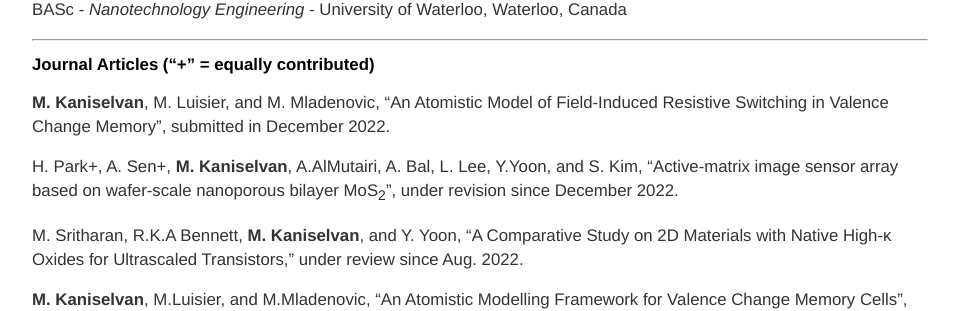
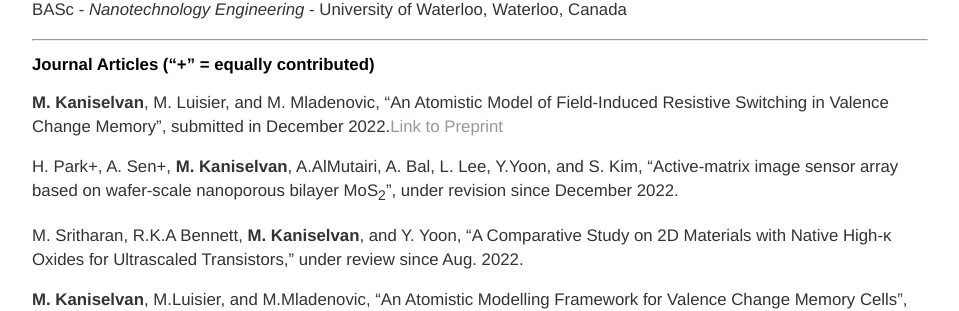
Before and after one commit to manasakani/manaskani.github.io, a Jekyll site: the page built from cv/index.md, in a window 1280 px wide. Shown: the part 419-730 px from the top of the page, without its empty margins (160-1119 px from the left). Built offline with Jekyll 4.4.1, drawn with Linux system fonts in a browser that asks for light colours.

Commit message:
Update index.md

```diff
--- a/cv/index.md
+++ b/cv/index.md
@@ -29,7 +29,7 @@
 
 ## Journal Articles ("+" = equally contributed)
 
-**M. Kaniselvan**, M. Luisier, and M. Mladenovic, "An Atomistic Model of Field-Induced Resistive Switching in Valence Change Memory", submitted in December 2022.
+**M. Kaniselvan**, M. Luisier, and M. Mladenovic, "An Atomistic Model of Field-Induced Resistive Switching in Valence Change Memory", submitted in December 2022.[Link to Preprint](https://arxiv.org/pdf/2212.14090.pdf)
 
 H. Park+, A. Sen+, **M. Kaniselvan**, A.AlMutairi, A. Bal, L. Lee, Y.Yoon, and S. Kim, "Active-matrix image sensor array based on wafer-scale nanoporous bilayer MoS<sub>2</sub>", under revision since December 2022.
 
```
